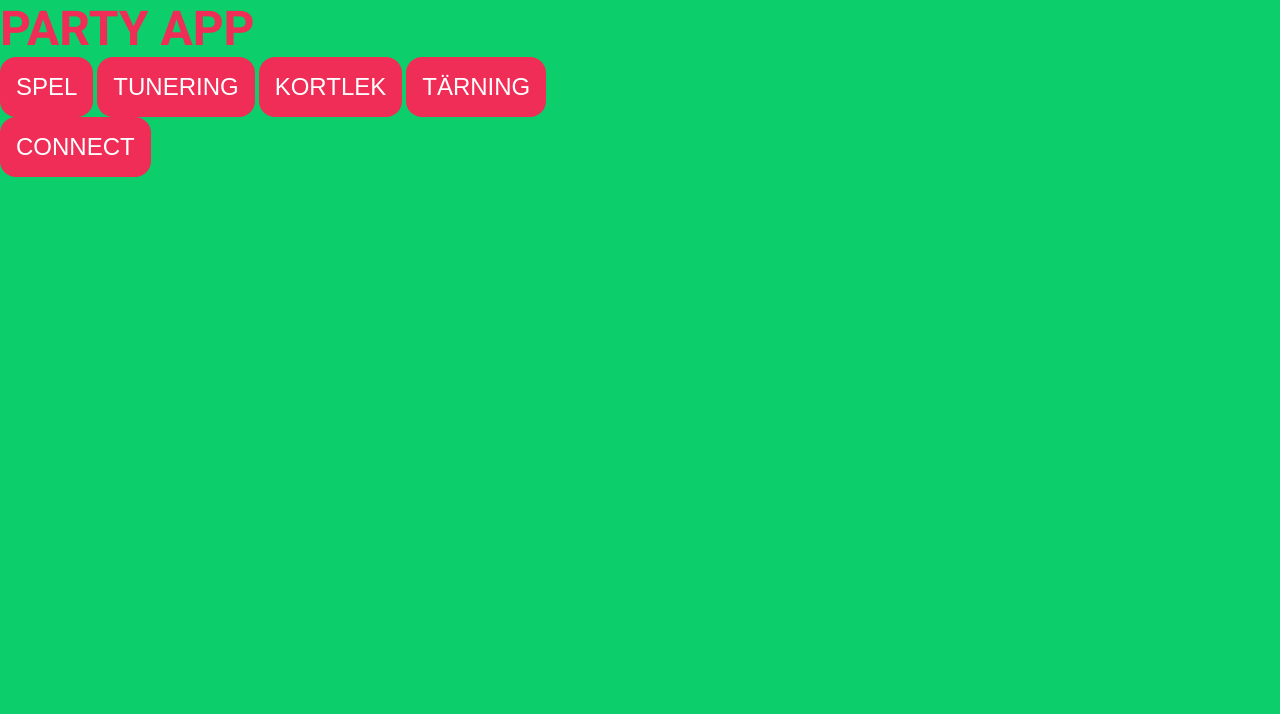
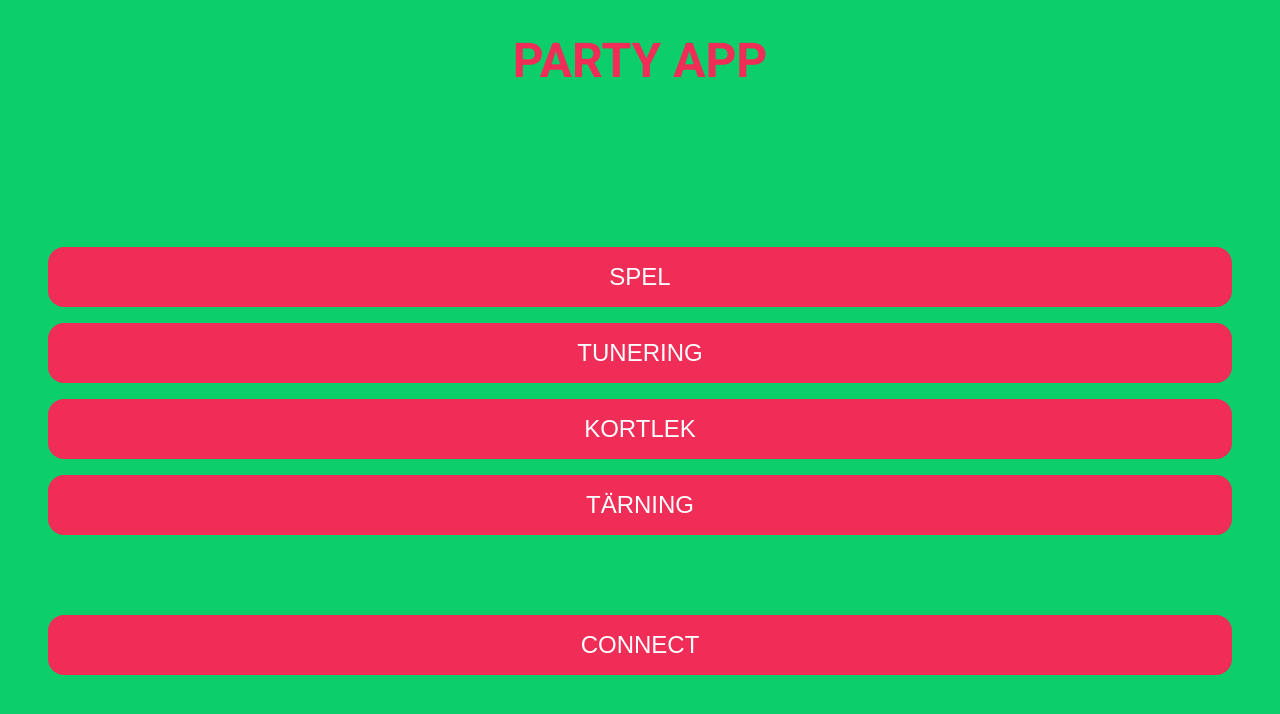
Before and after one commit to skoanton/partyapp, a plain HTML site: page index.html in a window 1280 px wide. Drawn offline with Linux system fonts and the light colour scheme.

Commit message:
Layout start page

```diff
--- a/index.html
+++ b/index.html
@@ -14,13 +14,13 @@
     <!-- My css-->
     <link rel="stylesheet" href="style.css">
 </head>
-<body>
+<body class="grid-container">
 
     <header>
         <h1>PARTY APP</h1>
     </header>
 
-    <main class="flex-container-col">
+    <main>
         <article class="flex-container-col">
             <button class="main-btn">spel</button>
             <button class="main-btn">tunering</button>
--- a/style.css
+++ b/style.css
@@ -34,13 +34,30 @@
    text-transform: uppercase;
    padding: 1rem;
    border-radius: 1rem;
+   margin: 0 3rem;
 }
 
+.flex-container-col,main{
+    display: flex;
+    flex-direction: column;
+    gap: 1rem;
+
+}
+
+main{
+    gap: 5rem;
+}
+
+.grid-container{
+    display: grid;
+
+}
 
 
 
 /* Genergal styling */
 body{
+height: 100vh;
 background-color: var(--main-bg-color);
 font-family: var(--ff-main);
 }
@@ -49,4 +66,6 @@ h1{
     font-size: var(--fs-big);
     font-weight: var(--fw-700);
     color: var(--secondary-color);
+    text-align: center;
+    padding: 2rem;
 }
```
